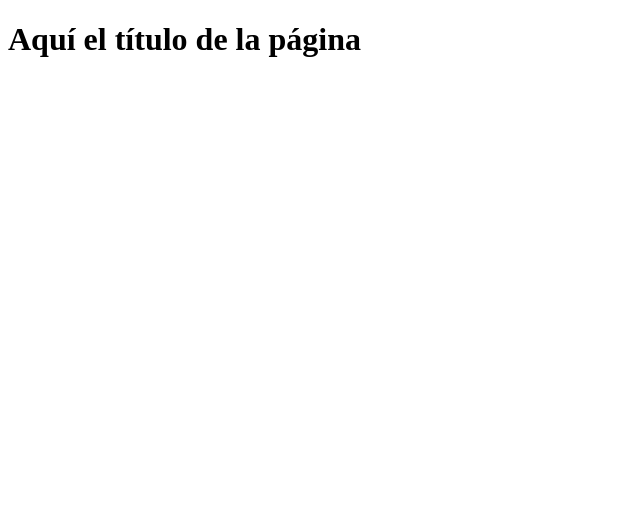
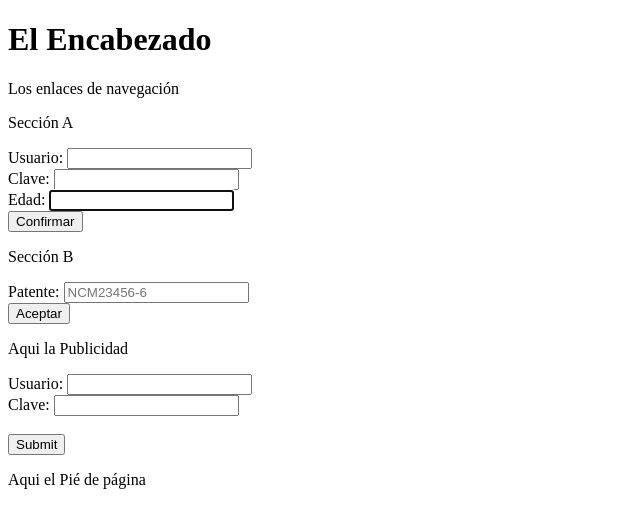
Before and after one commit to MariaFernandaUmbarila/Ingenieria-web, a plain HTML site: page index.html in a window 1280 px wide. Shown: the whole page, without its empty margins (0-640 px from the left). Drawn offline with Linux system fonts and the light colour scheme.

Commit message:
Modificacion

```diff
--- a/index.html
+++ b/index.html
@@ -1,12 +1,58 @@
 <!DOCTYPE html>
-<html lang="en">
+<html>
 <head>
     <meta charset="UTF-8">
-    <meta http-equiv="X-UA-Compatible" content="IE=edge">
-    <meta name="viewport" content="width=device-width, initial-scale=1.0">
-    <title>Document</title>
+    <title>Elementos semánticos del HTML5</title>
 </head>
 <body>
-    <h1>Aquí el título de la página</h1>
+    <header>
+        <h1>El Encabezado</h1>
+    </header>
+    <nav>
+        <p>Los enlaces de navegación</p>
+    </nav>
+    <section>
+        <p>Sección A</p>
+
+        <form action="#">
+            Usuario:
+            <input type="text" id="usuario">
+            <br>
+            Clave:
+            <input type="password" id="clave">
+            <br>
+            Edad:
+            <input type="text" id="edad" autofocus>
+            <br>
+            <input type="submit" value="Confirmar">
+        </form>
+    </section>
+    <section>
+        <p>Sección B</p>
+
+        <form action="#">
+            Patente:
+            <input type="text" id="patente" placeholder="NCM23456-6">
+            <br>
+            <input type="submit" value="Aceptar">
+        </form>
+    </section>
+    <aside>
+        <p>Aqui la Publicidad</p>
+
+        <form action="#">
+            Usuario:
+            <input type="text" id="usuario" required>
+            <br>
+            Clave:
+            <input type="password" id="clave" required>
+            <br>
+            <br>
+            <input type="submit">
+        </form>
+    </aside>
+    <footer>
+        <p>Aqui el Pié de página</p>
+    </footer>
 </body>
 </html>
```
